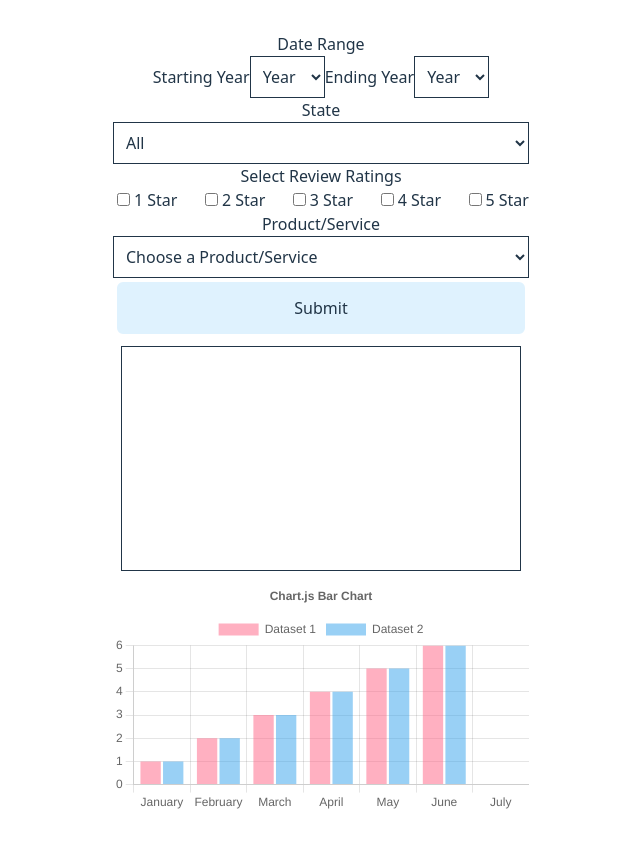
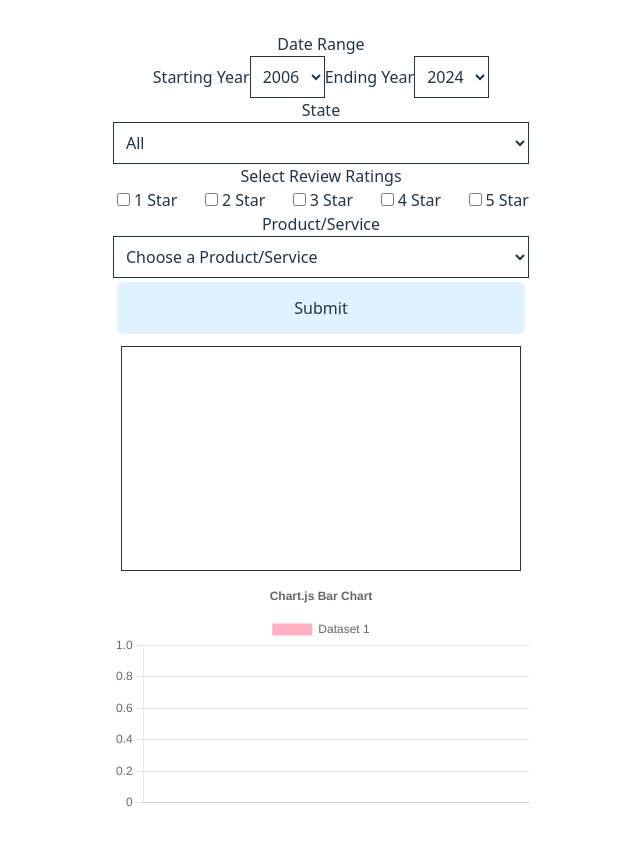
Before and after one commit to scottlynn1/summerizer, a React (Vite) app in the folder client/: page / in a window 1280 px wide. Shown: the whole page, without its empty margins (319-959 px from the left). Built offline with nearby package versions, Linux system fonts and the light colour scheme.

Commit message:
add client side logic to populate chart with chartdata, remove year option tags on date selectors

```diff
--- a/client/src/App.jsx
+++ b/client/src/App.jsx
@@ -1,4 +1,4 @@
-import { useState, useEffect } from 'react'
+import { useState } from 'react'
 import Chart from 'chart.js/auto'
 import { Bar } from 'react-chartjs-2';
 import './App.css'
@@ -17,16 +17,10 @@ async function getCsrfToken() {
   return _csrfToken
 }
 
-function MyForm() {
-  const [years, setYears] = useState({'start': '2006', 'end': '2024'});
-  const [state, setState] = useState('all');
-  const [ratings, setRatings] = useState([]);
-  const [product, setProduct] = useState('');
+function ContainerComp() {
   const [summary, setSummary] = useState([]);
-  const [yearserror, setYearserror] = useState('none')
-  const [failsubmit, setFailsumbit] = useState('')
-  const [loading, setLoading] = useState('none')
-  const [selyears, setSelyears] = useState('')
+  const [loading, setLoading] = useState('none');
+  const [chartdata, setChartdata] = useState({});
 
   const getSummary = async (object) => {
     setLoading('block')
@@ -39,7 +33,8 @@ function MyForm() {
           setLoading('none');
           console.log(data);
           setSummary(data['db']);
-          // loadChart(data['chartdata']);
+
+          setChartdata(data['chartdata']);
         })
         .catch((err) => {
           setLoading('none');
@@ -47,6 +42,27 @@ function MyForm() {
         }
       )
     };
+
+
+  return (
+    <>
+      <MyForm loading={loading} getSummary={getSummary}/>
+      <MySummary summary={summary}/>
+      <MyChart chartdata={chartdata}/>
+    </>
+  )
+}
+
+
+function MyForm({loading, getSummary}) {
+  const [years, setYears] = useState({'start': '2006', 'end': '2024'});
+  const [state, setState] = useState('all');
+  const [ratings, setRatings] = useState([]);
+  const [product, setProduct] = useState('');
+  const [yearserror, setYearserror] = useState('none')
+  const [failsubmit, setFailsumbit] = useState('')
+  const [selyears, setSelyears] = useState('')
+
 
 
   const handleSubmit = (e) => {
@@ -119,7 +135,6 @@ function MyForm() {
           <p style={{display: yearserror}} className={failsubmit}>End year cannot be less than start year</p>
           <label for='start'>Starting Year</label>
           <select onChange={onDateselect} className='border p-2 rounded-s-sx' id="start" name='start'>
-            <option value="2006">Year</option>
             <option value="2006">2006</option>
             <option value="2007">2007</option>
             <option value="2008">2008</option>
@@ -141,8 +156,7 @@ function MyForm() {
             <option value="2024">2024</option>
           </select>
           <label for='end'>Ending Year</label>
-          <select onChange={onDateselect} className='border p-2 rounded-s-sx' id="end" name='end'>
-            <option value="2024">Year</option>
+          <select onChange={onDateselect} className='border p-2 rounded-s-sx' id="end" name='end' value='2024'>
             <option value="2006">2006</option>
             <option value="2007">2007</option>
             <option value="2008">2008</option>
@@ -258,7 +272,6 @@ function MyForm() {
           </div>
         </button>
       </form>
-      <MySummary summary={summary}/>
     </div>
   );
 }
@@ -287,7 +300,7 @@ function MyReviews() {
   )
 }
 
-function MyChart() {
+function MyChart({chartdata}) {
   const options = {
     responsive: true,
     maintainAspectRatio: false,
@@ -302,17 +315,12 @@ function MyChart() {
     },
   };
   const data = {
-    labels: ['January', 'February', 'March', 'April', 'May', 'June', 'July'],
+    labels: Object.keys(chartdata),
     datasets: [
       {
         label: 'Dataset 1',
-        data: [1,2,3,4,5,6],
+        data: Object.values(chartdata),
         backgroundColor: 'rgba(255, 99, 132, 0.5)',
-      },
-      {
-        label: 'Dataset 2',
-        data: [1,2,3,4,5,6],
-        backgroundColor: 'rgba(53, 162, 235, 0.5)',
       },
     ],
   };
@@ -326,8 +334,7 @@ function MyChart() {
 function App() {
   return (
     <>
-      <MyForm />
-      <MyChart />
+      <ContainerComp />
     </>
   )
 }
```
